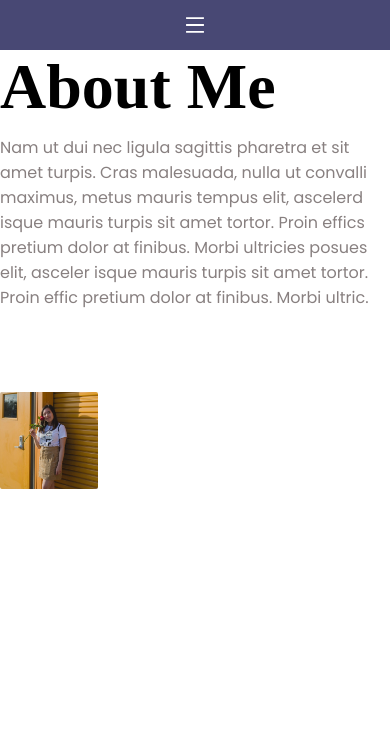
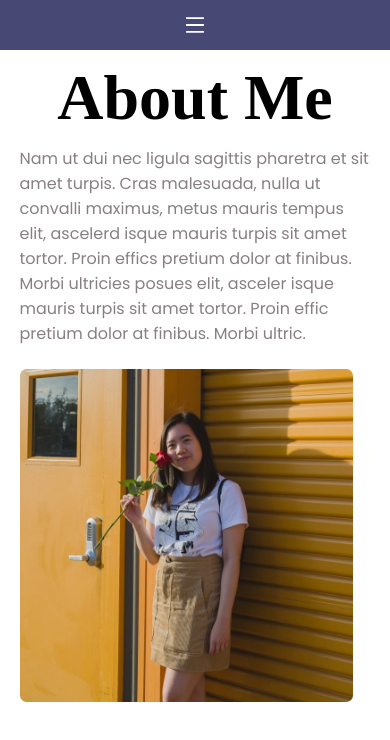
Before and after one commit to ivyla/portfoliov1, a React (Create React App) app: page /about in a window 390 px wide. Shown: the top 740 px of the page. Built offline with nearby package versions, Linux system fonts and the light colour scheme; a web font is replaced by a local one.

Commit message:
finished about me mobile

```diff
--- a/src/components/About.js
+++ b/src/components/About.js
@@ -9,7 +9,7 @@ function About() {
         <div className="transition-wrapper">
             <div className="wrapper-about">
                 <div className="content-about">
-                    <div className="name-and-desc-about">
+                    {/* <div className="name-and-desc-about"> */}
                     <div className="default-title">
                         About Me
                         </div>
@@ -23,7 +23,7 @@ function About() {
                         Proin effic pretium dolor at finibus. Morbi ultric.
                         </div>
 
-                    </div>
+                    {/* </div> */}
 
                     <div className="about-image">
                         <img src={portrait} />
--- a/src/stylesheets/About.css
+++ b/src/stylesheets/About.css
@@ -11,14 +11,7 @@
     display: flex;
     flex-direction: row;
     justify-content: center;
-
-}
-
-.name-and-desc-about {
-    display: flex;
-    flex-direction: column;
-    text-align: left;
-    /* padding-top: 100px; */
+    align-items: center;
 }
 
 /* .default-title-about {
@@ -40,17 +33,23 @@
 } */
 
 .about-image img {
-    width: 25vw;
-    height: 25vw;
-    margin-top: 70.4px;
+
+    margin-top: 0.7rem;
     border-radius: 2%;
 }
 
 @media (min-width: 320px) {
     .content-about {
         flex-direction: column;
+        width: 90%;
     }
 
+    .about-image img {
+        /* width: 85vw; */
+        /* height: 85vw; */
+        width: 95%;
+        height: 95%;
+    }
 }
 
 /* Small devices (landscape phones, less than 768px) */
@@ -58,6 +57,7 @@
     .content-about {
         flex-direction: row;
     }
+
 }
 
 /* Medium devices (tablets, less than 992px) */
--- a/src/stylesheets/Home.css
+++ b/src/stylesheets/Home.css
@@ -28,7 +28,7 @@
 
 .media-icons {
     color: #888080;
-    font-size: 1.8rem;
+    font-size: 2.5rem;
     margin-left: 15px;
     margin-right: 15px;
     transition-duration: 300ms;
--- a/src/stylesheets/Theme.css
+++ b/src/stylesheets/Theme.css
@@ -21,6 +21,8 @@ Blue: #989BE6
     font-size: 4rem;
     /* font-size: 1vw; */
     margin-bottom: 0.7rem;
+    margin-top: 0.7rem;
+    text-align: center;
     /* text-shadow: 0px 3px 6px #d4d4d4; */
 
 }
```
Lines whose indentation alone changed are shown as unchanged.
